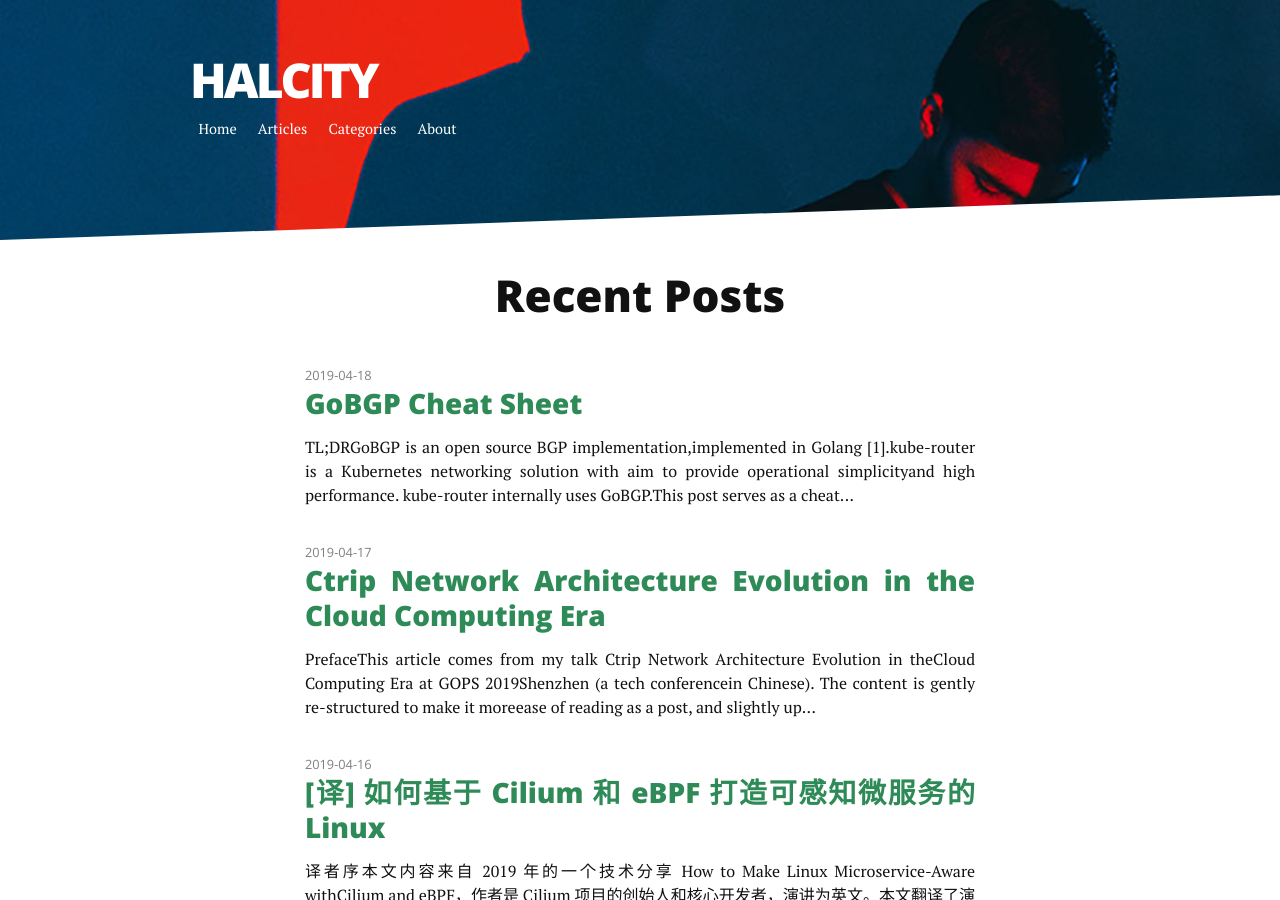
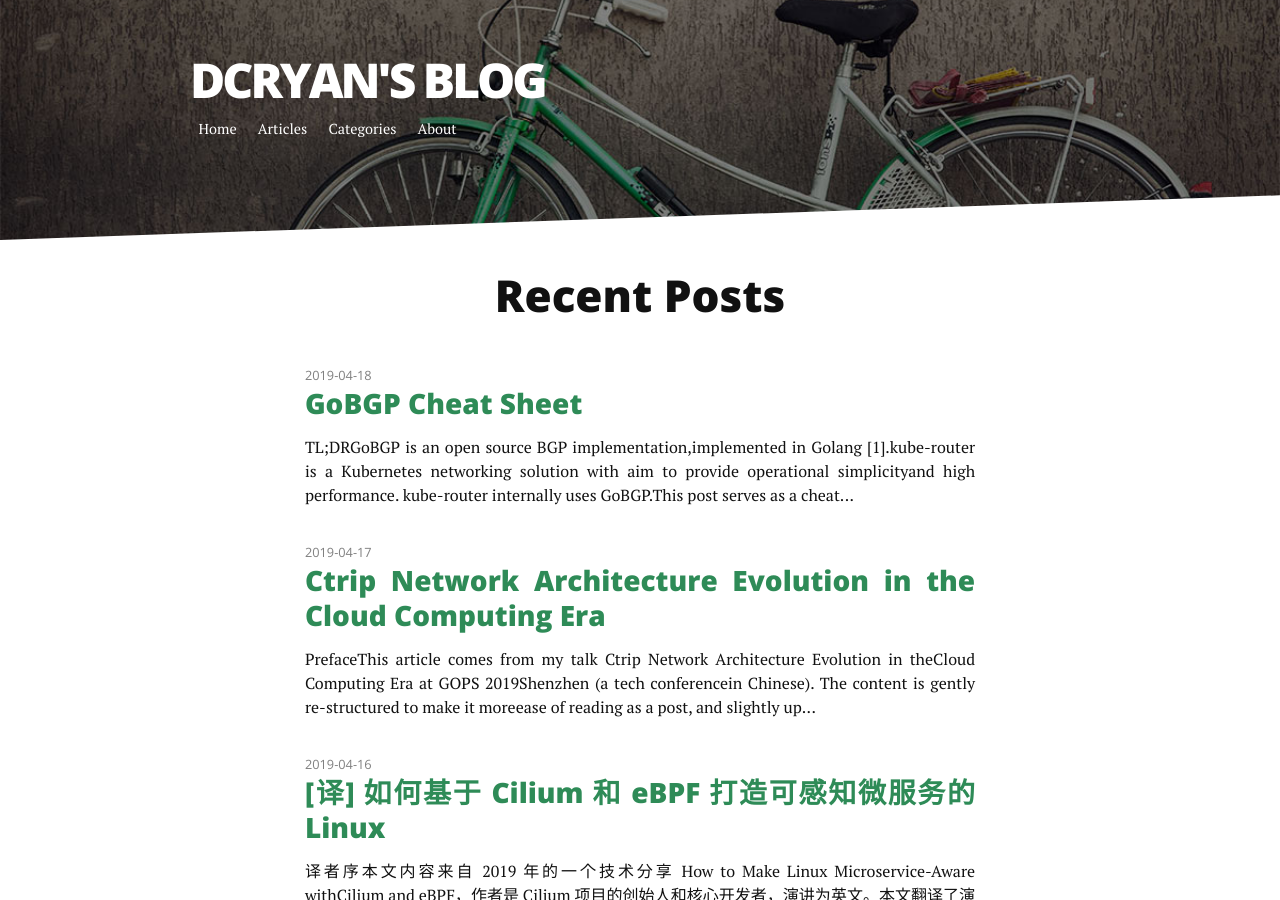
Before and after one commit to halcity/halcity.github.io, a Jekyll site: the page built from index.html, in a window 1280 px wide and 900 px high. Built offline with Jekyll 4.4.1, drawn with Linux system fonts in a browser that asks for light colours; nearby versions of some CDN libraries; the list of posts is cut into pages by our own code; comment, search, counter and statistics services are not loaded.

Commit message:
change _config

```diff
--- a/_config.yml
+++ b/_config.yml
@@ -1,7 +1,7 @@
-title: halcity
-description: Ryan's Blog
+title: DCRYAN'S BLOG
+description: DCRYAN'S BLOG
 
-url: halcity.github.io
+url: dcryan.com
 baseurl: ""
 paginate_path: "blog/page:num/"
 permalink: blog/:title/
--- a/index.html
+++ b/index.html
@@ -1,6 +1,6 @@
 ---
 layout: default
-title: ArthurChiao's Blog
+title: DCRYAN'S BLOG
 ---
 
 <div class="home" id="home">
```
Also changed, not shown: assets/img/touring.jpg.
